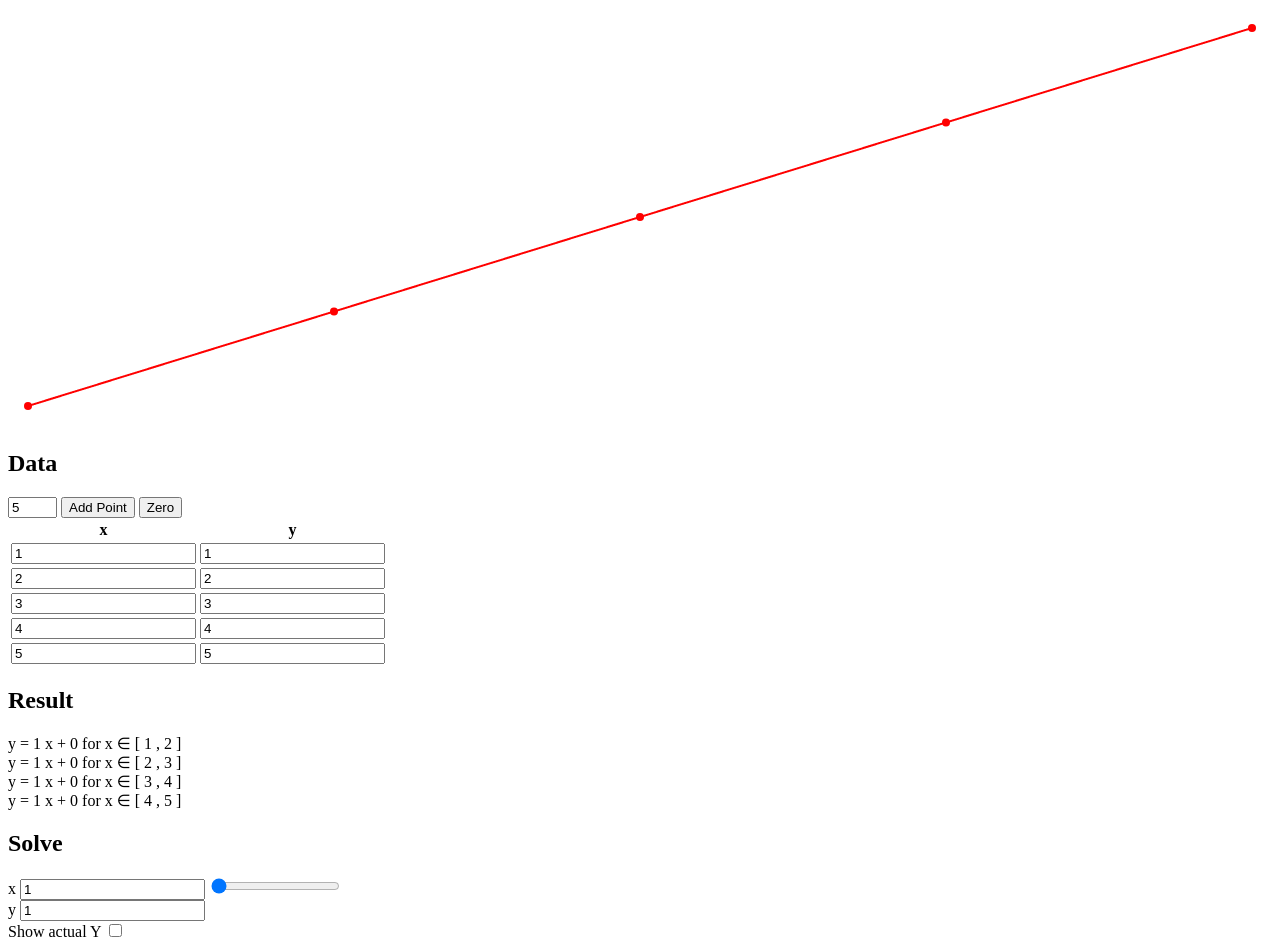
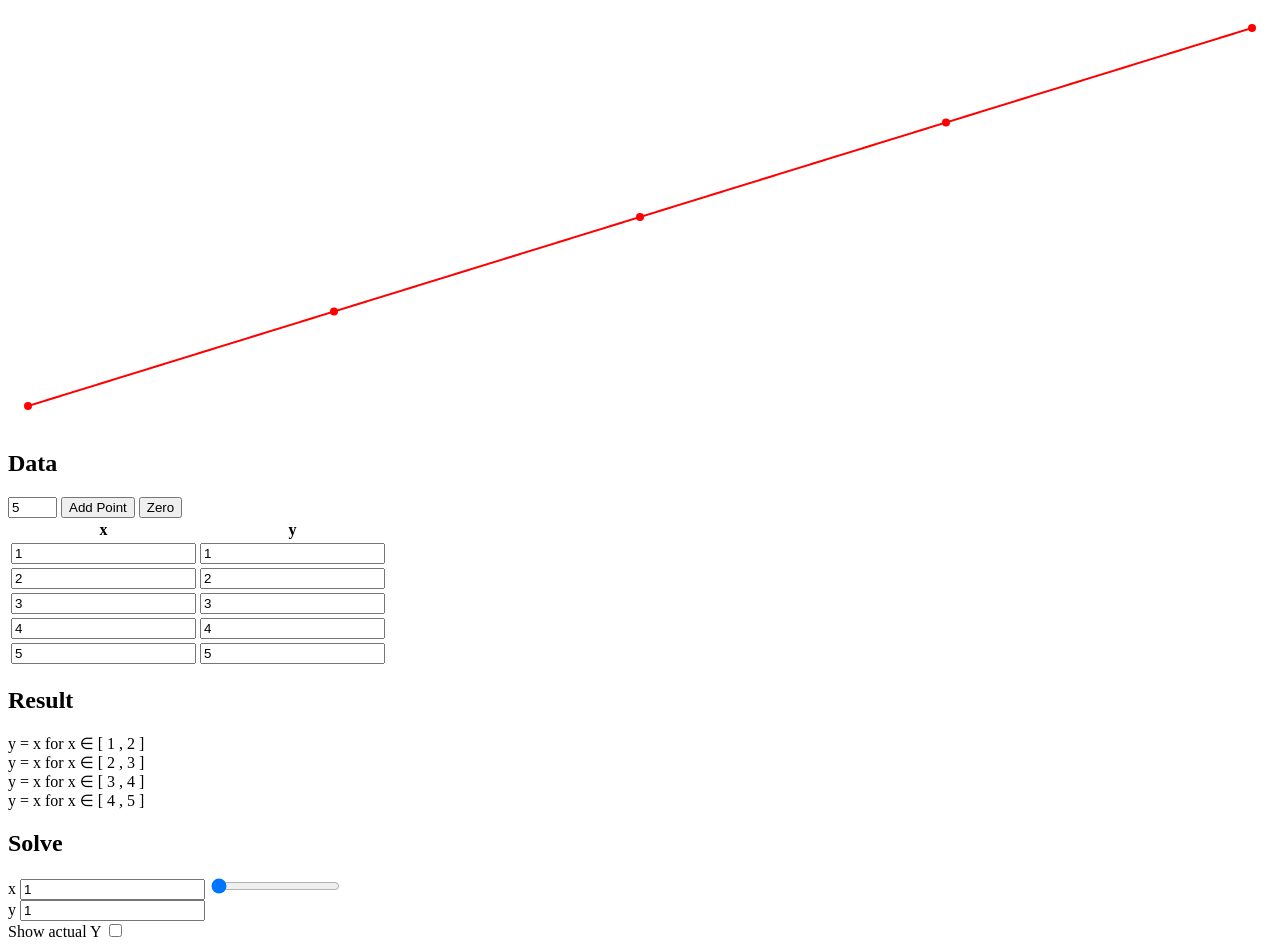
Before and after one commit to danecwalker/polysolve, a SvelteKit app: page / in a window 1280 px wide. Built offline with nearby package versions, Linux system fonts and the light colour scheme.

Commit message:
form display

```diff
--- a/src/routes/+page.svelte
+++ b/src/routes/+page.svelte
@@ -249,10 +249,20 @@
             <div class="flex text-lg">
               <span class="text-gray-500">y</span>
               <span class="mx-1">=</span>
-              <span class="font-medium">{v.slope}</span>
-              <span class="text-gray-500 ml-0.5">x</span>
-              <span class="mx-1">+</span>
-              <span class="font-medium">{v.intercept}</span>
+              {#if v.slope !== 0}
+                {#if v.slope !== 1}
+                  <span class="font-medium">{v.slope}</span>
+                {/if}
+                <span class="text-gray-500 ml-0.5">x</span>
+              {:else}
+                <span class="font-medium">0</span>
+              {/if}
+              {#if v.intercept !== 0}
+                <span class="mx-1">
+                  {v.intercept > 0 ? "+" : "-"}
+                </span>
+                <span class="font-medium">{Math.abs(v.intercept)}</span>
+              {/if}
               <span class="ml-4">for</span>
               <span class="text-gray-500 ml-2">x</span>
               <span class="ml-1">&isinv;</span>
```
